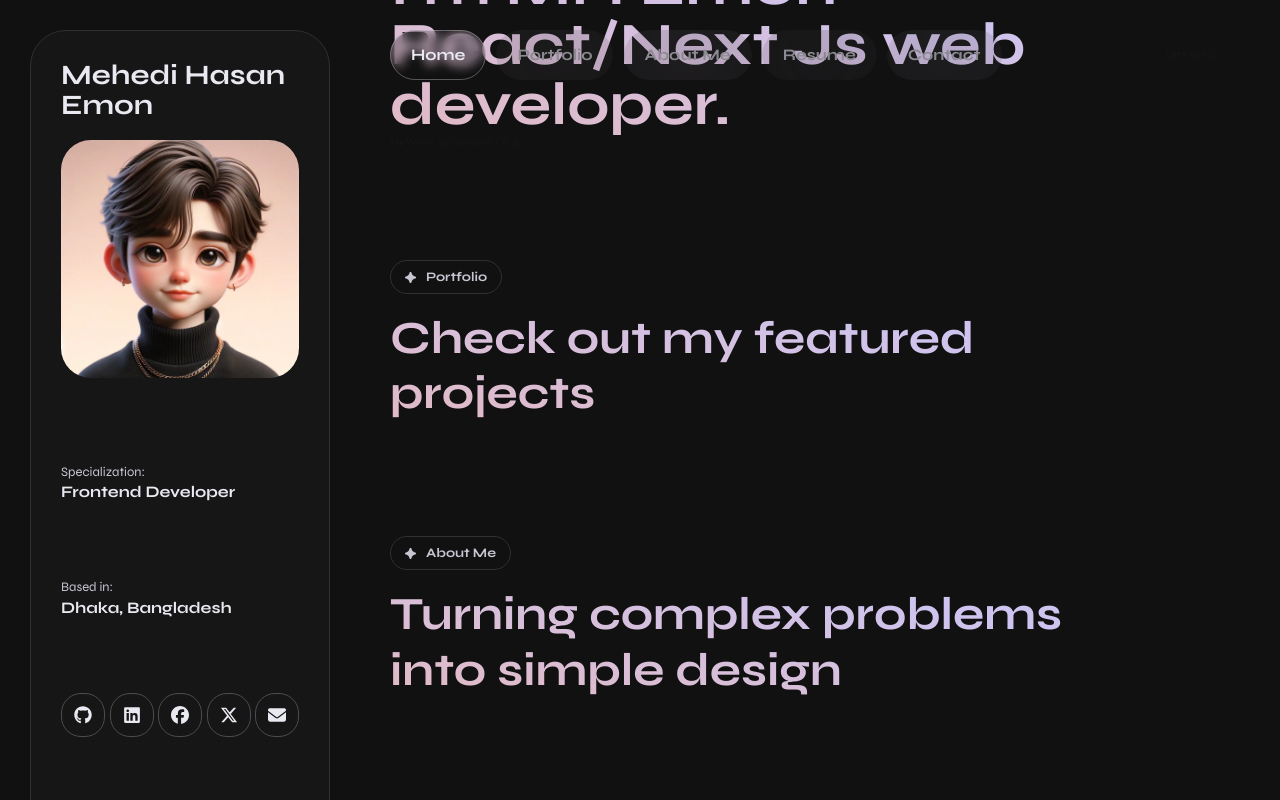
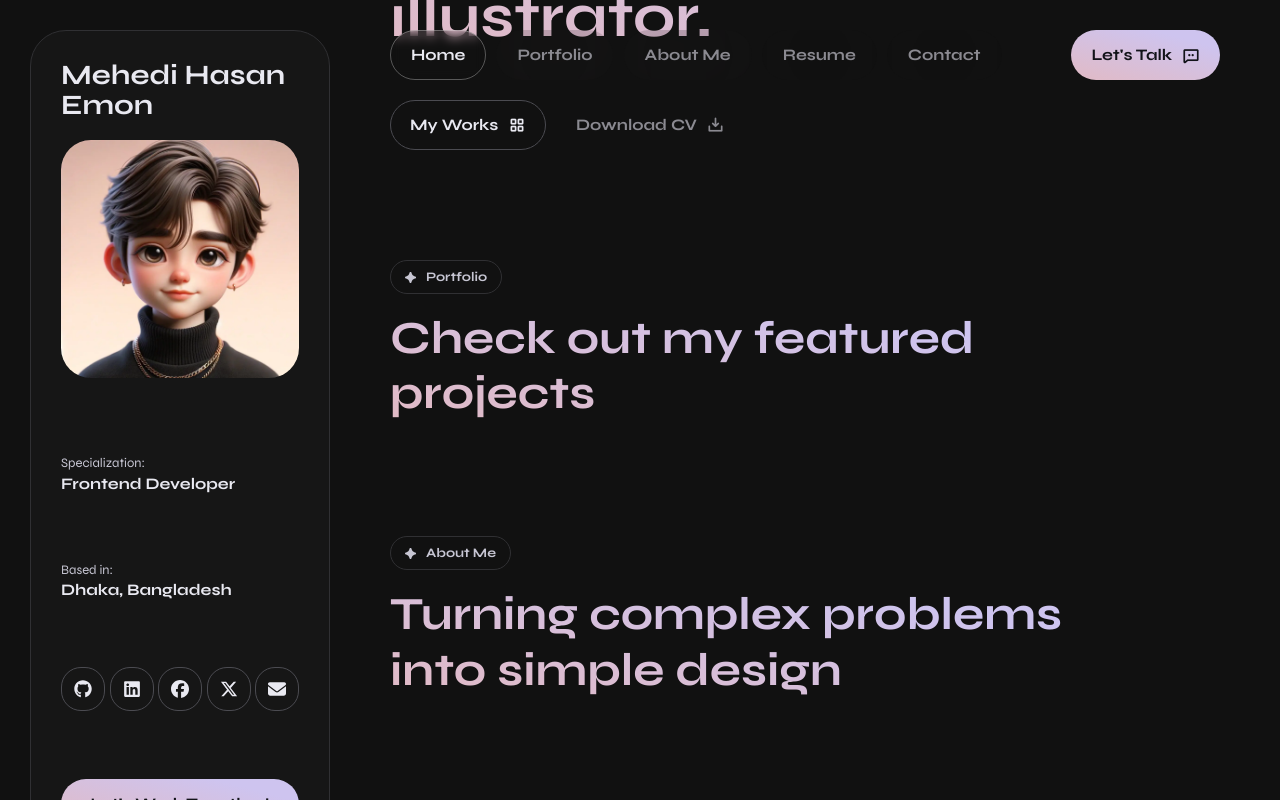
Before and after one commit to mehediemon007/portfolio, a Next.js app: page / in a window 1280 px wide. Shown: the top 800 px of the page. Built offline with nearby package versions, Linux system fonts and the light colour scheme.

Commit message:
update-componets

```diff
--- a/app/_components/AboutMe.tsx
+++ b/app/_components/AboutMe.tsx
@@ -2,7 +2,7 @@ import React from 'react';
 
 const AboutMe = () => {
     return (
-        <section id='about-me' className='sec__wrapper about-me'>
+        <section id='about-me' className='sec__wrapper about-me 2xl:pt-60 2xl:pb-8 3xl:pt-64'>
             <div className='content__wrapper'>
                 <p className='sub__title'>
                     <svg xmlns="http://www.w3.org/2000/svg" x="0px" y="0px" width="13px" height="13px" viewBox="0 0 13 13" fill="currentColor"><path fill="currentColor" d="M5.6,12.6c-0.5-0.8-0.7-2.4-1.7-3.5c-1-1-2.7-1.2-3.5-1.7C-0.1,7-0.1,6,0.4,5.6c0.8-0.5,2.3-0.6,3.5-1.8 C5,2.8,5.1,1.2,5.6,0.4C6-0.1,7-0.1,7.4,0.4c0.5,0.8,0.7,2.4,1.8,3.5c1.2,1.2,2.6,1.2,3.5,1.7c0.6,0.4,0.6,1.4,0,1.7 C11.8,7.9,10.2,8,9.1,9.1c-1,1-1.2,2.7-1.7,3.5C7,13.1,6,13.1,5.6,12.6z"></path></svg>
--- a/app/_components/Hero.tsx
+++ b/app/_components/Hero.tsx
@@ -2,9 +2,6 @@ import React from 'react';
 import Link from 'next/link';
 
 // *** Import Icons
-import { TbLayoutGrid } from "react-icons/tb";
-import { MdOutlineFileDownload } from "react-icons/md";
-import { IoIosArrowRoundDown } from "react-icons/io";
 
 const Hero = () => {
     return (
@@ -14,10 +11,16 @@ const Hero = () => {
                     <svg xmlns="http://www.w3.org/2000/svg" x="0px" y="0px" width="13px" height="13px" viewBox="0 0 13 13" fill="currentColor"><path fill="currentColor" d="M5.6,12.6c-0.5-0.8-0.7-2.4-1.7-3.5c-1-1-2.7-1.2-3.5-1.7C-0.1,7-0.1,6,0.4,5.6c0.8-0.5,2.3-0.6,3.5-1.8 C5,2.8,5.1,1.2,5.6,0.4C6-0.1,7-0.1,7.4,0.4c0.5,0.8,0.7,2.4,1.8,3.5c1.2,1.2,2.6,1.2,3.5,1.7c0.6,0.4,0.6,1.4,0,1.7 C11.8,7.9,10.2,8,9.1,9.1c-1,1-1.2,2.7-1.7,3.5C7,13.1,6,13.1,5.6,12.6z"></path></svg>
                     <span>Let&apos;s meet!</span>
                 </p>
-                <h1 className='lg:max-w-4xl xl:max-w-[660px] 2xl:max-w-[760px] 3xl:max-w-[900px]'>I&apos;m MH Emon React/Next Js web developer.</h1>
-                <div>
-                    <Link href={'#portfolio'} className='btn'>My Works <TbLayoutGrid/></Link>
-                    <Link href={'#portfolio'} className='btn'>Download CV <MdOutlineFileDownload/></Link>
+                <h1 className='lg:max-w-4xl xl:max-w-[660px] 2xl:max-w-[760px] 3xl:max-w-[900px]'>I&apos;m Alex Walker Digital designer and illustrator.</h1>
+                <div className='w-full sm:w-auto mt-16 md:mt-[4.6rem] 2xl:mt-[5.1rem] 3xl:mt-[4.8rem]'>
+                    <Link href={'#portfolio'} className='btn mobile-vertical btn-default btn-hover btn-hover-accent-mobile'>
+                        <span>My Works </span>
+                        <i className="ph-bold ph-squares-four"></i>
+                    </Link>
+                    <Link href={'#portfolio'} className='btn mobile-vertical btn-default btn-hover btn-hover-outline-mobile'>
+                        <span>Download CV</span>
+                        <i className="ph-bold ph-download-simple"></i>
+                    </Link>
                 </div>
             </div>
             {/* <div className="rotating-btn">
@@ -34,6 +37,7 @@ const Hero = () => {
                     <IoIosArrowRoundDown/>
                 </a>
             </div> */}
+
         </section>
     )
 }
--- a/app/globals.css
+++ b/app/globals.css
@@ -8,11 +8,15 @@
     --text-light: #e9e9f1;
     --text-medium: #c7c6d3;
     --text-disable: #8b8a91;
+    --text-opp-light: #121319;
     --base-tint: #161616;
     /* --font-sync: "Syne", sans-serif; */
     --stroke-controls-neutral: #ffffff4d;
     --stroke-elements: #303033;
     --stroke-controls:  #4b4b51;
+
+    --_radius-m : 2.6rem;
+    --_animbezier: cubic-bezier(.23,.65,.74,1.09);
 }
 
 @theme {
@@ -61,7 +65,7 @@
     }
 
     h1 {
-        @apply text-[3.8rem]/[1.2] md:text-[5rem] xl:text-8xl 2xl:text-[7rem] 3xl:text-9xl font-bold font-sync text-transparent [-webkit-text-fill-color:transparent] bg-linear-accent bg-clip-text
+        @apply text-[3.8rem] md:text-[5rem] xl:text-8xl 2xl:text-[7rem] 3xl:text-9xl leading-tight font-bold font-sync text-transparent [-webkit-text-fill-color:transparent] bg-linear-accent bg-clip-text
     }
 
     h2 {
@@ -81,6 +85,51 @@
 
     .btn {
         @apply relative inline-flex items-center justify-center gap-1.5 p-0 font-inherit cursor-pointer select-none bg-transparent border-0 outline-none no-underline;
+    }
+
+    .btn-default {
+        @apply w-auto h-20 3xl:h-24 text-[1.6rem]/[5rem] 3xl:text-[2rem]/[6rem] font-bold font-sync rounded-(--_radius-m) px-8
+    }
+
+    .mobile-vertical {
+        @apply flex w-full mb-4
+    }
+
+    .btn-hover-accent {
+        @apply before:bg-linear-accent
+    }
+
+    .btn-hover-accent-mobile {
+        @apply before:bg-linear-accent lg:before:bg-none lg:before:bg-background lg:before:border lg:before:border-stroke-controls
+    }
+
+    .btn-hover-outline-mobile {
+        @apply before:bg-transparent before:border lg:before:border-none before:border-stroke-controls lg:before:border-transparent
+    }
+
+    .btn-default i,
+    .btn-default span {
+        @apply relative
+    }
+
+    .btn-hover i,
+    .btn-hover span {
+        @apply block text-transparent leading-20 3xl:leading-24 transition-all duration-300 overflow-hidden
+    }
+
+    .btn-hover-accent i,
+    .btn-hover-accent span {
+        @apply text-shadow-[0_0_var(--text-opp-light),0_5rem_var(--text-opp-light)] 3xl:text-shadow-[0_0_var(--text-opp-light),0_6rem_var(--text-opp-light)]
+    }
+
+    .btn-hover-accent-mobile i,
+    .btn-hover-accent-mobile span {
+        @apply text-[#121319] lg:text-gray-300 xl:text-transparent text-shadow-[0_0_var(--text-light),0_5rem_var(--text-light)] 3xl:text-shadow-[0_0_var(--text-light),0_6rem_var(--text-light)]
+    }
+
+    .btn-hover-outline-mobile i,
+    .btn-hover-outline-mobile span {
+        @apply text-gray-300 lg:text-gray-600 xl:text-transparent text-shadow-[0_0_var(--text-disable),0_5rem_var(--text-disable)] 3xl:text-shadow-[0_0_var(--text-disable),0_6rem_var(--text-disable)]
     }
 
     /* ----- Header ------*/
@@ -139,3 +188,50 @@
 
     /* Hero Section */
 }
+
+@layer utilities {
+
+    .btn-default i {
+        @apply text-[1.8rem] 3xl:text-[2.2rem] ml-[.6rem]
+    }
+
+    .btn-hover::before {
+        content: "";
+        @apply absolute inset-0 block w-full h-full rounded-(--_radius-m) will-change-transform scale-100 transition-transform duration-300;
+        transition-timing-function: var(--_animbezier);
+    }
+
+    .no-touch .btn-hover:hover::before {
+        @apply scale-[1.03];
+    }
+
+    .no-touch .btn-hover-accent:hover i,
+    .no-touch .btn-hover-accent:hover span {
+        @apply text-shadow-[0_-5rem_var(--text-opp-light),0_0_var(--text-opp-light)] 3xl:text-shadow-[0_-6rem_var(--text-opp-light),0_0_var(--text-opp-light)];
+    }
+
+    .no-touch .btn-hover-accent-mobile:hover i,
+    .no-touch .btn-hover-accent-mobile:hover span {
+        @apply text-shadow-[0_-5rem_var(--text-light),0_0_var(--text-light)] 3xl:text-shadow-[0_-6rem_var(--text-light),0_0_var(--text-light)];
+    }
+
+    .no-touch .btn-hover-outline-mobile:hover i,
+    .no-touch .btn-hover-outline-mobile:hover span {
+        @apply text-shadow-[0_-5rem_var(--text-light),0_0_var(--text-light)] 3xl:text-shadow-[0_-5rem_var(--text-light),0_0_var(--text-light)]
+    }
+
+    .mobile-vertical:last-child {
+        @apply mb-0
+    }
+
+    @media (min-width: 576px) {
+        .mobile-vertical {
+            @apply inline-flex w-auto mb-0 mr-4
+        }
+
+        .mobile-vertical:last-child {
+            @apply mr-0
+        }
+    }
+
+}
--- a/app/layout.tsx
+++ b/app/layout.tsx
@@ -17,7 +17,14 @@ export const metadata: Metadata = {
 
 export default function RootLayout({children}: Readonly<{children: React.ReactNode;}>) {
     return (
-        <html lang="en">
+        <html lang="en" className="no-touch">
+            <head>
+                <link
+                    rel="stylesheet"
+                    type="text/css"
+                    href="https://cdn.jsdelivr.net/npm/@phosphor-icons/web@2.1.1/src/bold/style.css"
+                />
+            </head>
             <body className={`${sync.variable} antialiased`}>
                 <Header />
                 <Sidebar/>
--- a/components/Header.tsx
+++ b/components/Header.tsx
@@ -2,7 +2,6 @@ import React from 'react';
 import Link from 'next/link';
 
 // *** import icons
-import { LuMessageSquareMore } from "react-icons/lu";
 
 const Header = () => {
     return (
@@ -27,7 +26,10 @@ const Header = () => {
                         </li>
                     </ul>
                 </nav>
-                <Link href={'/'} className='btn'><span>Let&apos;s Talk</span> <LuMessageSquareMore/></Link>
+                <Link href={'/'} className='btn btn-default btn-hover btn-hover-accent'>
+                    <span>Let&apos;s Talk</span>
+                    <i className="ph-bold ph-chat-dots"></i>
+                </Link>
             </div>
         </header>
     )
--- a/components/Sidebar.tsx
+++ b/components/Sidebar.tsx
@@ -32,7 +32,9 @@ const Sidebar = () => {
                         <a href="#" className='social__link btn'><FaXTwitter/></a>
                         <a href="mailto:mehediemon7@gmail.com" className='social__link btn'><FaEnvelope/></a>
                     </div>
-                    <Link href='#contact' className='btn btn-default btn-hover btn-hover-accent'>Let&apos;s Work Together!</Link>
+                    <Link href='#contact' className='btn btn-default btn-hover btn-hover-accent'>
+                        <span>Let&apos;s Work Together!</span>
+                    </Link>
                 </div>
             </div>
         </div>
--- a/package.json
+++ b/package.json
@@ -9,6 +9,7 @@
     "lint": "eslint"
   },
   "dependencies": {
+    "@phosphor-icons/react": "^2.1.10",
     "clsx": "^2.1.1",
     "next": "16.0.5",
     "react": "19.2.0",
```
Also changed, not shown: 1 other file (tests, documents, lock files or other folders).
